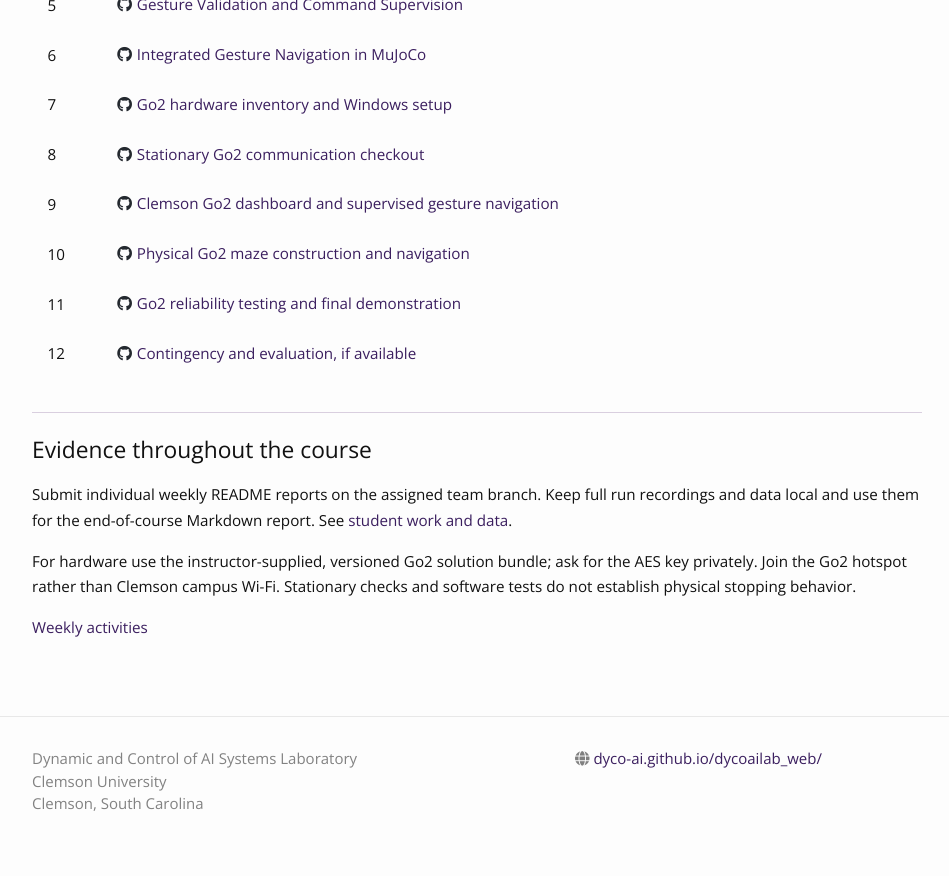
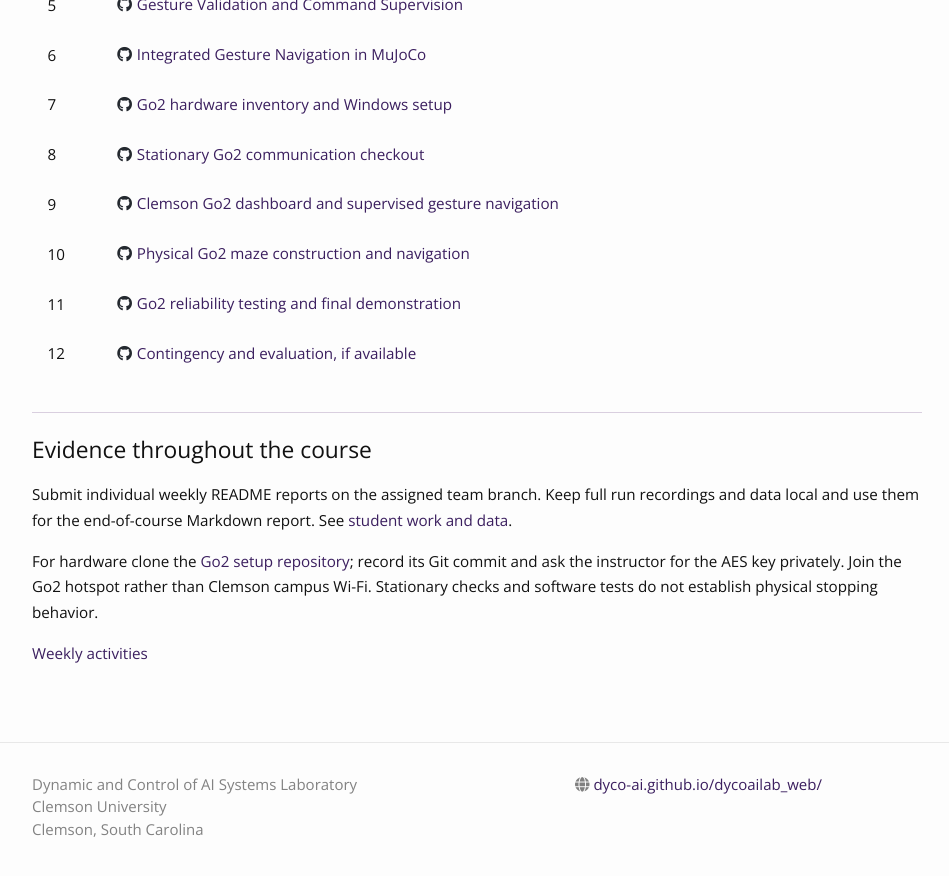
Before and after one commit to DyCo-AI/go1_gesture_tracking, a Jekyll site: the page built from docs/roadmap.md, in a window 1280 px wide and 900 px high, scrolled down 746 px. Shown: the top 876 px of the window, without its empty margins (163-1112 px from the left). Built offline with Jekyll 4.4.1, drawn with Linux system fonts in a browser that asks for light colours.

Commit message:
Link CI hardware onboarding to the public Go2 setup repository

```diff
--- a/docs/roadmap.md
+++ b/docs/roadmap.md
@@ -34,8 +34,8 @@
 run recordings and data local and use them for the end-of-course Markdown report.
 See [student work and data]({{ '/student-work/' | prepend: site.baseurl }}).
 
-For hardware use the instructor-supplied, versioned Go2 solution bundle; ask for
-the AES key privately. Join the Go2 hotspot rather than Clemson campus Wi-Fi.
+For hardware clone the [Go2 setup repository](https://github.com/sriram-2502/unitree-go2-setup); record its
+Git commit and ask the instructor for the AES key privately. Join the Go2 hotspot rather than Clemson campus Wi-Fi.
 Stationary checks and software tests do not establish physical stopping behavior.
 
 [Weekly activities]({{ '/weekly-activities/' | prepend: site.baseurl }})
```
Also changed, not shown: README.md.
